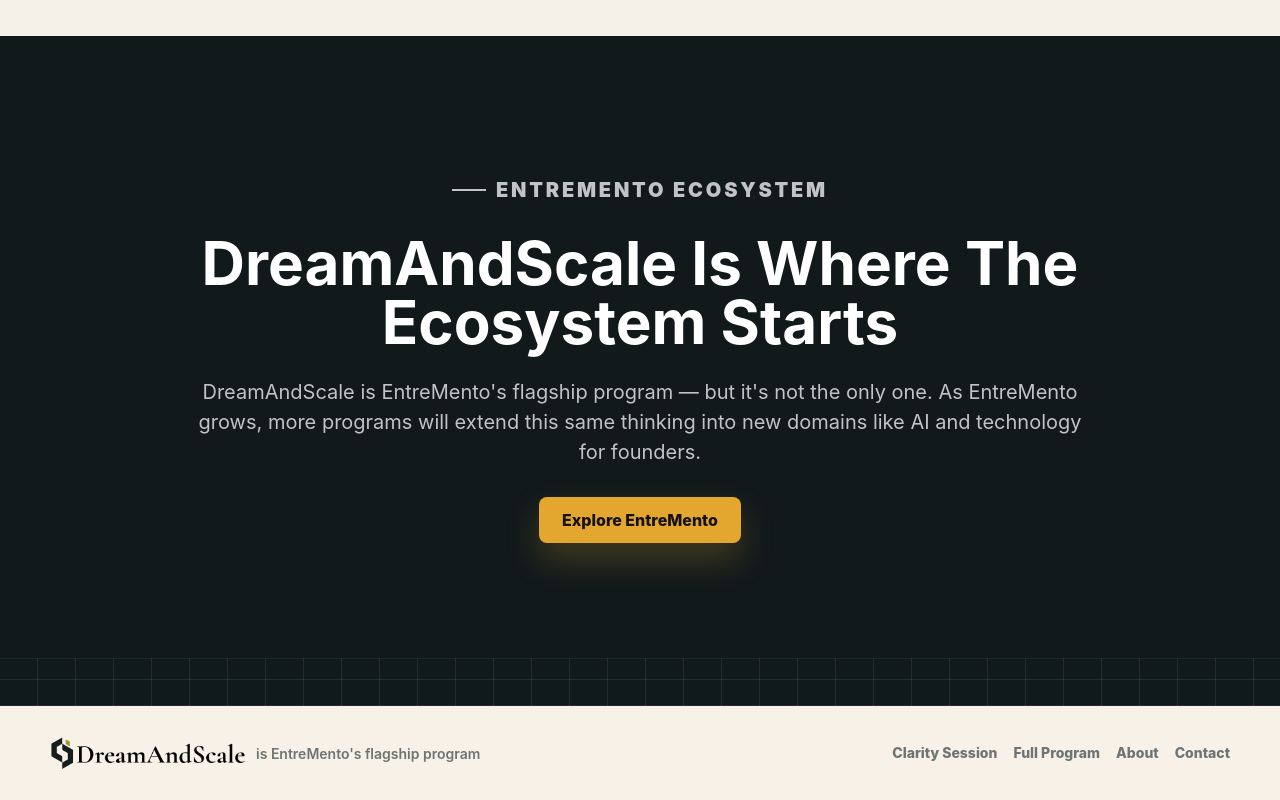
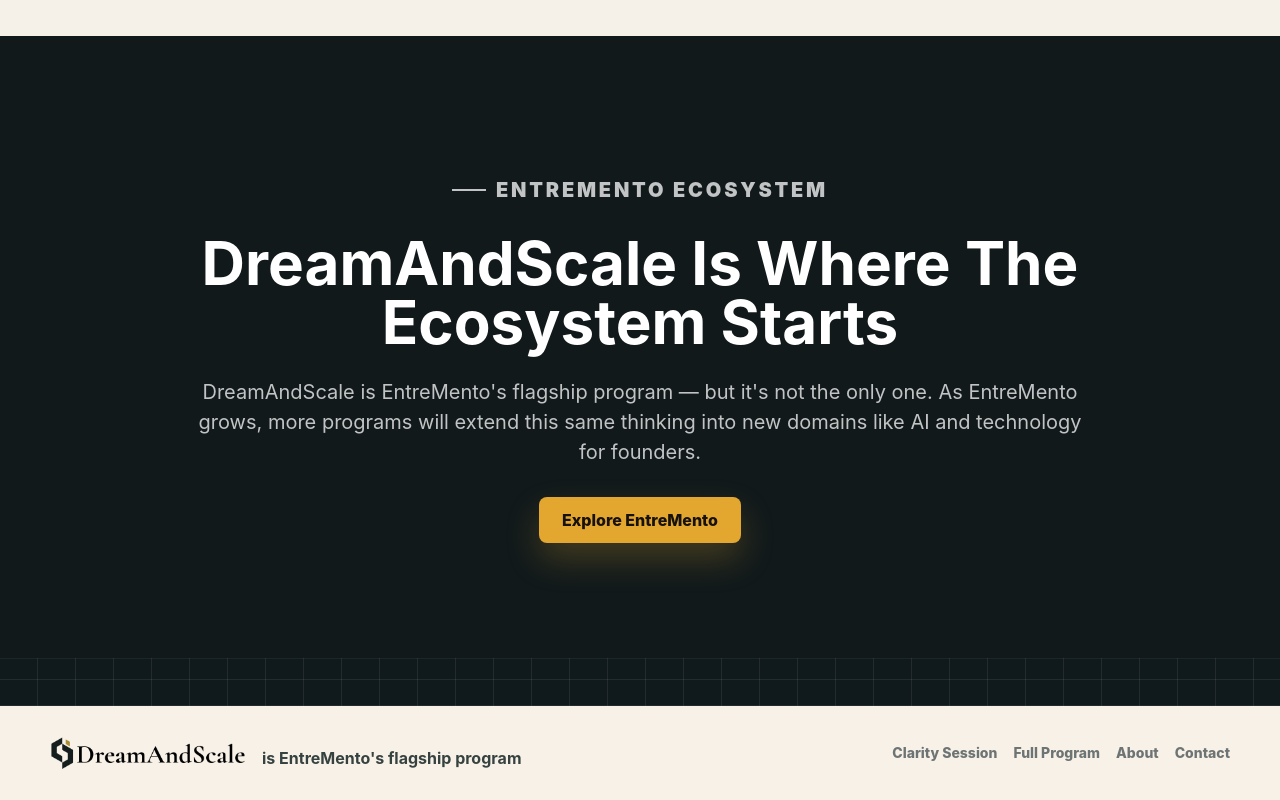
Before and after one commit to project-babuna/das, a Next.js app: page / in a window 1280 px wide. Shown: the part 4616-5416 px from the top of the page. Built offline with nearby package versions, Linux system fonts and the light colour scheme.

Commit message:
Refine footer brand text alignment

```diff
--- a/app/course/page.jsx
+++ b/app/course/page.jsx
@@ -233,7 +233,7 @@
         <div className="container footer-grid">
           <p className="footer-brand-line">
             <BrandLogo tone="dark" compact />
-            <span>is EntreMento&apos;s flagship program</span>
+            <span className="footer-brand-copy">is EntreMento&apos;s flagship program</span>
           </p>
           <nav aria-label="Footer navigation">
             <a href="/#clarity">Clarity Session</a>
--- a/app/globals.css
+++ b/app/globals.css
@@ -992,20 +992,20 @@
   display: flex;
   flex-wrap: wrap;
   align-items: center;
-  column-gap: 10px;
+  column-gap: 16px;
   row-gap: 6px;
   margin: 0;
-  color: #6d7474;
-  font-size: 0.875rem;
-  font-weight: 600;
+  color: #364240;
+  font-size: 1rem;
+  font-weight: 700;
   line-height: 1.25;
 }
 
-.footer-brand-line span {
+.footer-brand-copy {
   display: inline-flex;
   align-items: center;
-  min-height: 30px;
-  padding-top: 1px;
+  min-height: 34px;
+  transform: translateY(5px);
 }
 
 .footer-grid nav {
--- a/app/page.jsx
+++ b/app/page.jsx
@@ -359,7 +359,7 @@
         <div className="container footer-grid">
           <p className="footer-brand-line">
             <BrandLogo tone="dark" compact />
-            <span>is EntreMento&apos;s flagship program</span>
+            <span className="footer-brand-copy">is EntreMento&apos;s flagship program</span>
           </p>
           <nav aria-label="Footer navigation">
             <a href="#clarity">Clarity Session</a>
```
